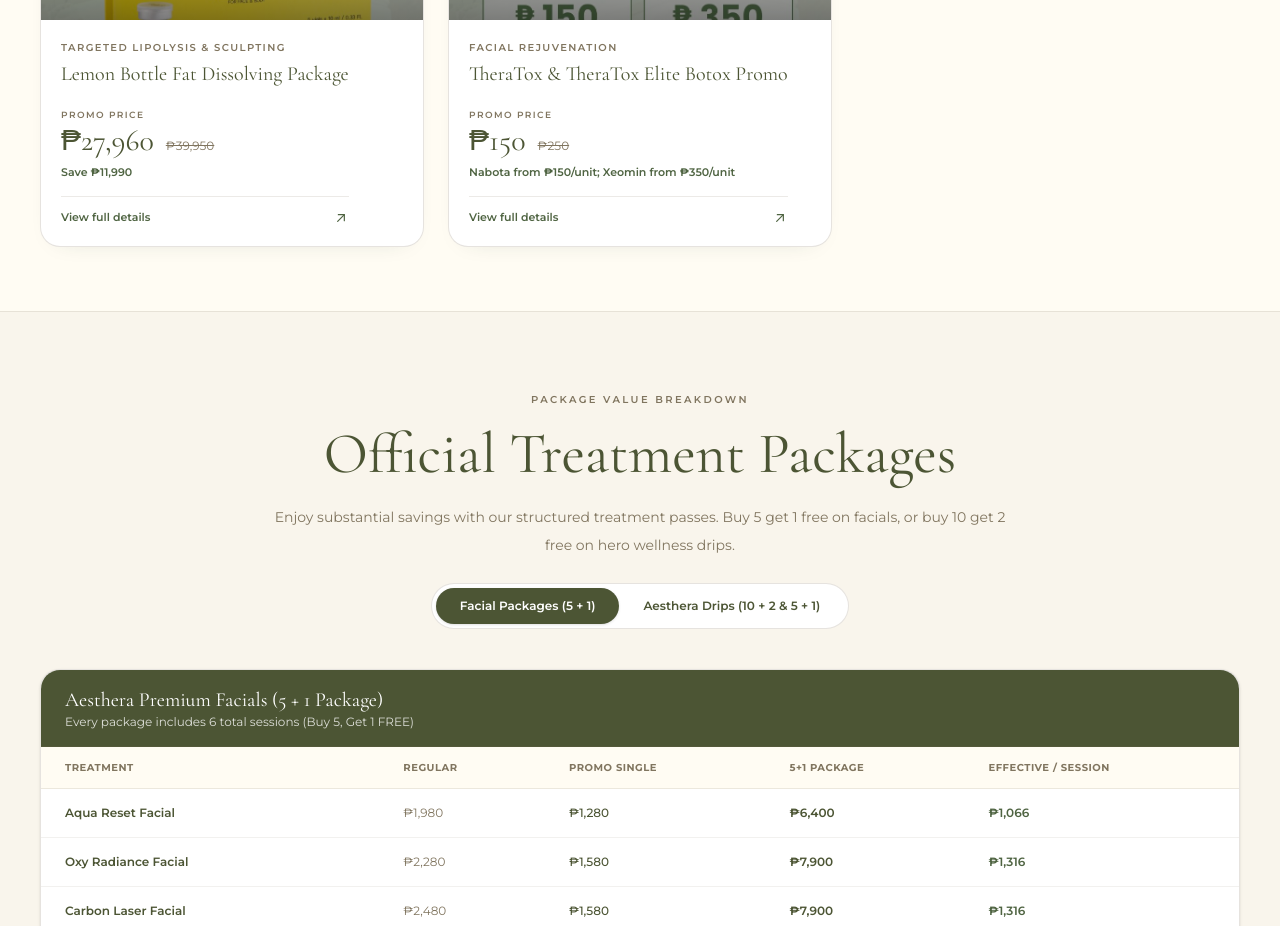
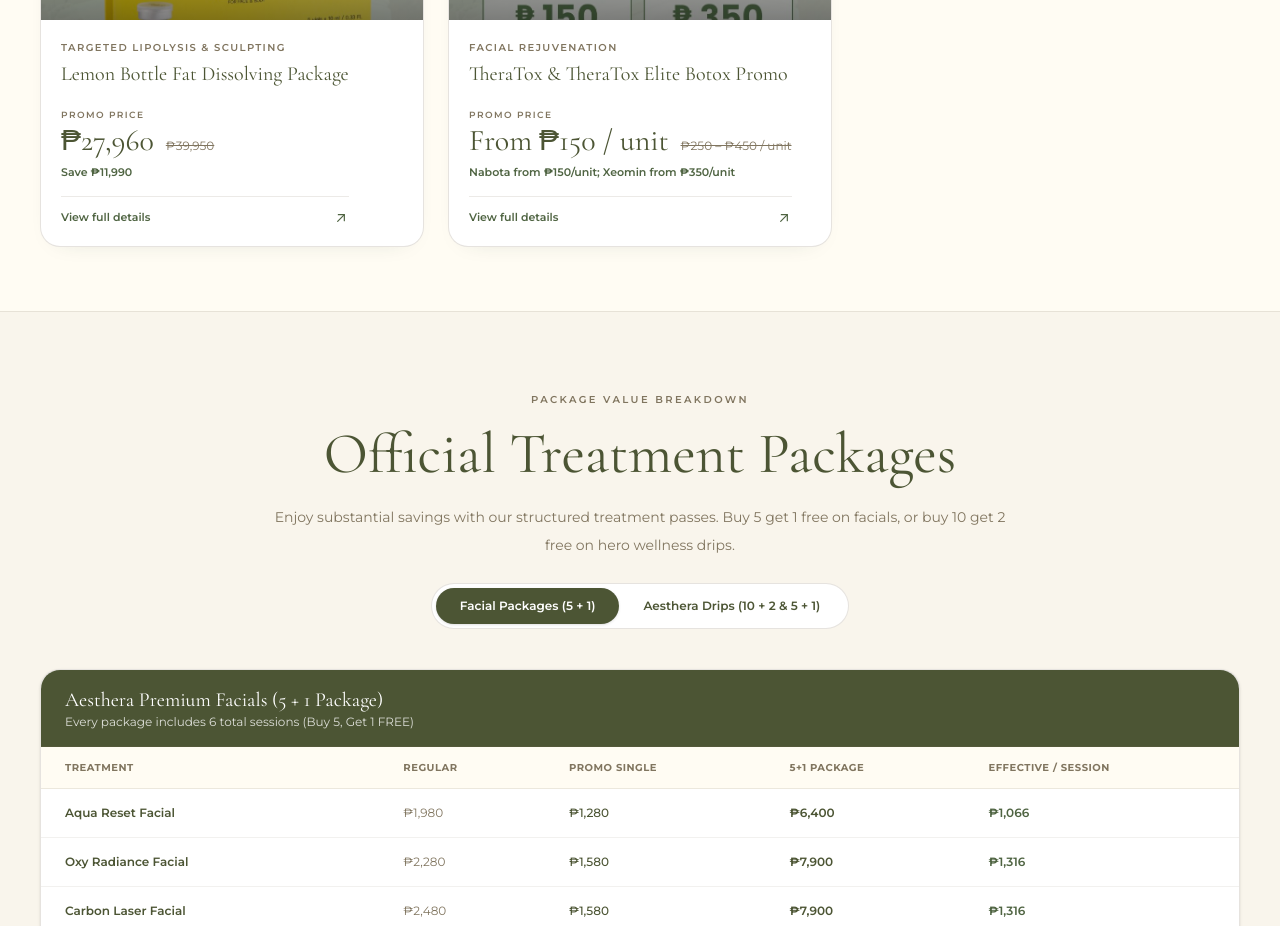
Before and after one commit to bettybeatrix/aesthera-mere, a Next.js app: page /promos in a window 1280 px wide. Shown: the part 1700-2626 px from the top of the page. Built offline with nearby package versions, Linux system fonts and the light colour scheme.

Commit message:
Preserve per-unit pricing labels on promo cards

```diff
--- a/app/promos/PromosList.tsx
+++ b/app/promos/PromosList.tsx
@@ -35,13 +35,15 @@ function formatPrice(value: number): string {
 }
 
 function getPromoPriceLabel(card: PromoCard): string | undefined {
+  if (card.promoPriceLabel) return card.promoPriceLabel;
   if (typeof card.promoPrice === "number") return formatPrice(card.promoPrice);
-  return card.promoPriceLabel;
+  return undefined;
 }
 
 function getRegularPriceLabel(card: PromoCard): string | undefined {
+  if (card.regularPriceLabel) return card.regularPriceLabel;
   if (typeof card.regularPrice === "number") return formatPrice(card.regularPrice);
-  return card.regularPriceLabel;
+  return undefined;
 }
 
 // ---------------------------------------------------------------------------
```
